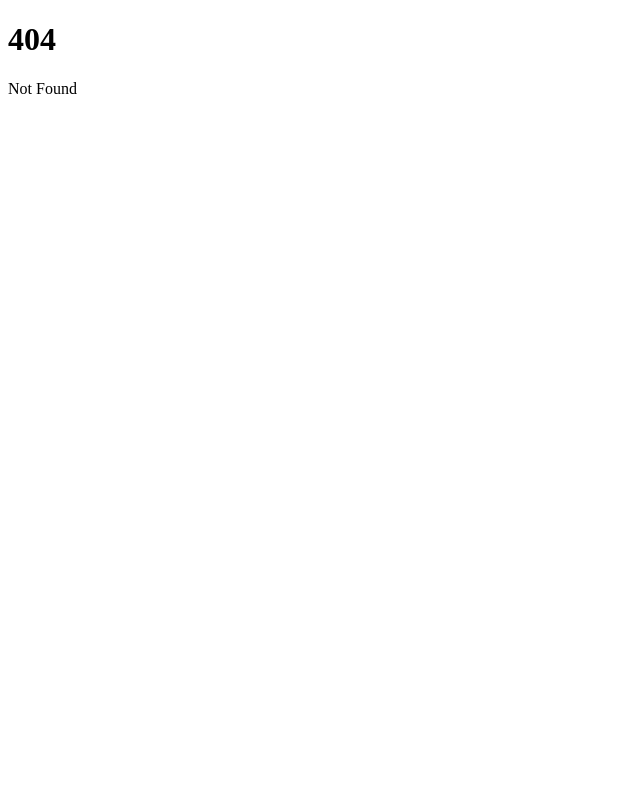
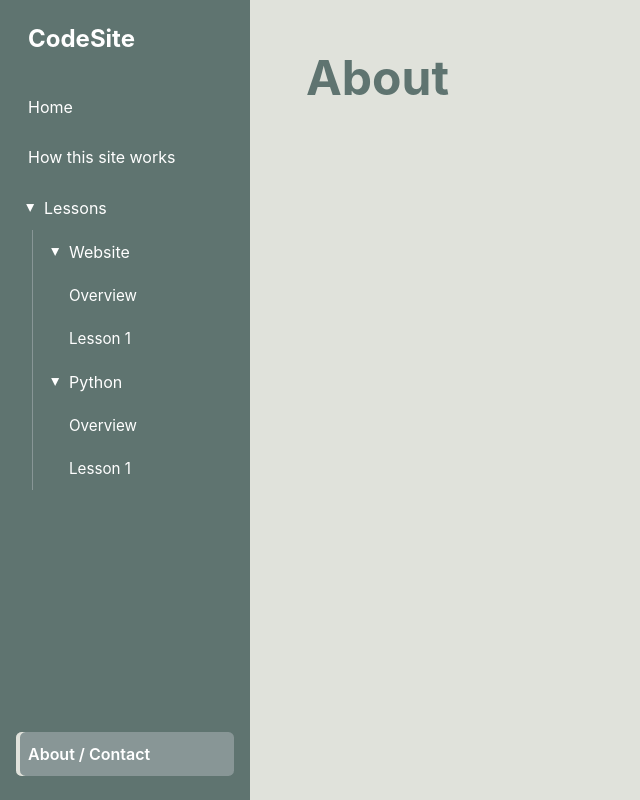
Before and after one commit to innovator-branchout/code-site-download, a SvelteKit app: page /about in a window 1280 px wide. Before the commit this address had no page. Shown: the whole page, without its empty margins (0-640 px from the left). Built offline with nearby package versions, Linux system fonts and the light colour scheme.

Commit message:
a bunch of pages

```diff
--- /dev/null
+++ b/src/lib/Sidebar.svelte
@@ -0,0 +1,175 @@
+<script lang="ts">
+	import { page } from '$app/state';
+
+	function isActive(path: string) {
+		return page.url.pathname === path;
+	}
+</script>
+
+<aside class="sidebar">
+	<div class="site-name">CodeSite</div>
+
+	<nav aria-label="Main navigation">
+		<a
+			href="/"
+			class:active={isActive('/')}
+			aria-current={isActive('/') ? 'page' : undefined}
+		>
+			Home
+		</a>
+
+		<a
+			href="/how-it-works"
+			class:active={isActive('/how-it-works')}
+			aria-current={isActive('/how-it-works') ? 'page' : undefined}
+		>
+			How this site works
+		</a>
+
+		<details open>
+			<summary>Lessons</summary>
+
+			<div class="submenu">
+				<details open>
+					<summary>Website</summary>
+
+					<a
+						href="/lessons/website"
+						class:active={isActive('/lessons/website')}
+					>
+						Overview
+					</a>
+
+					<a
+						href="/lessons/website/lesson-1"
+						class:active={isActive('/lessons/website/lesson-1')}
+					>
+						Lesson 1
+					</a>
+				</details>
+
+				<details open>
+					<summary>Python</summary>
+
+					<a
+						href="/lessons/python"
+						class:active={isActive('/lessons/python')}
+					>
+						Overview
+					</a>
+
+					<a
+						href="/lessons/python/lesson-1"
+						class:active={isActive('/lessons/python/lesson-1')}
+					>
+						Lesson 1
+					</a>
+				</details>
+			</div>
+		</details>
+
+		<a
+			class="bottom-link"
+			href="/about"
+			class:active={isActive('/about')}
+			aria-current={isActive('/about') ? 'page' : undefined}
+		>
+			About / Contact
+		</a>
+	</nav>
+</aside>
+
+<style>
+	.sidebar {
+		position: sticky;
+		top: 0;
+		display: flex;
+		flex-direction: column;
+		height: 100vh;
+		padding: 1.5rem 1rem;
+		overflow-y: auto;
+		color: white;
+		background: #5f7470;
+	}
+
+	.site-name {
+		margin-bottom: 2rem;
+		padding: 0 0.75rem;
+		font-size: 1.5rem;
+		font-weight: 700;
+	}
+
+	nav {
+		display: flex;
+		flex: 1;
+		flex-direction: column;
+		gap: 0.4rem;
+	}
+
+	a,
+	summary {
+		display: block;
+		padding: 0.75rem;
+		color: white;
+		text-decoration: none;
+		border-radius: 0.35rem;
+	}
+
+	a:hover,
+	summary:hover {
+		background: #6f8581;
+	}
+
+	a.active {
+		font-weight: 600;
+		background: #889696;
+		box-shadow: inset 4px 0 #e0e2db;
+	}
+
+	summary {
+		cursor: pointer;
+		list-style: none;
+	}
+
+	summary::-webkit-details-marker {
+		display: none;
+	}
+
+	summary::before {
+		display: inline-block;
+		margin-right: 0.5rem;
+		content: "▸";
+		transition: transform 0.15s;
+	}
+
+	details[open] > summary::before {
+		transform: rotate(90deg);
+	}
+
+	.submenu {
+		margin-left: 1rem;
+		padding-left: 0.5rem;
+		border-left: 1px solid #889696;
+	}
+
+	.submenu a {
+		margin-left: 1rem;
+		font-size: 0.95rem;
+	}
+
+	.bottom-link {
+		margin-top: auto;
+	}
+
+	@media (max-width: 700px) {
+		.sidebar {
+			position: static;
+			height: auto;
+			min-height: auto;
+		}
+
+		.bottom-link {
+			margin-top: 1rem;
+		}
+	}
+</style>
--- /dev/null
+++ b/src/routes/+layout.svelte
@@ -0,0 +1,57 @@
+<script>
+	import Sidebar from '$lib/Sidebar.svelte';
+
+	let { children } = $props();
+</script>
+
+<div class="site-layout">
+	<Sidebar />
+
+	<main>
+		{@render children()}
+	</main>
+</div>
+
+<style>
+	:global(*) {
+		box-sizing: border-box;
+	}
+
+	:global(html) {
+		font-family: Inter, Arial, sans-serif;
+	}
+
+	:global(body) {
+		margin: 0;
+		color: #263331;
+		background: #e0e2db;
+	}
+
+	.site-layout {
+		display: grid;
+		grid-template-columns: 250px 1fr;
+		min-height: 100vh;
+	}
+
+	main {
+		min-width: 0;
+		padding: 3rem 3.5rem;
+		background: #e0e2db;
+	}
+
+	main :global(h1) {
+		margin: 0;
+		color: #5f7470;
+		font-size: clamp(2rem, 5vw, 3rem);
+	}
+
+	@media (max-width: 700px) {
+		.site-layout {
+			grid-template-columns: 1fr;
+		}
+
+		main {
+			padding: 2rem 1.5rem;
+		}
+	}
+</style>
--- /dev/null
+++ b/src/routes/about/+page.svelte
@@ -0,0 +1,5 @@
+<svelte:head>
+	<title>About|CodeSite</title>
+</svelte:head>
+
+<h1>About</h1>
--- /dev/null
+++ b/src/routes/lessons/+page.svelte
@@ -0,0 +1,5 @@
+<svelte:head>
+	<title>Lessons|CodeSite</title>
+</svelte:head>
+
+<h1>Lessons</h1>
--- /dev/null
+++ b/src/routes/lessons/python/+page.svelte
@@ -0,0 +1,5 @@
+<svelte:head>
+	<title>Python|CodeSite</title>
+</svelte:head>
+
+<h1>Python</h1>
--- /dev/null
+++ b/src/routes/lessons/python/lesson_1/+page.svelte
@@ -0,0 +1,5 @@
+<svelte:head>
+	<title>Lesson 1|CodeSite</title>
+</svelte:head>
+
+<h1>Lesson 1</h1>
--- /dev/null
+++ b/src/routes/lessons/website/+page.svelte
@@ -0,0 +1,5 @@
+<svelte:head>
+	<title>Website Development|CodeSite</title>
+</svelte:head>
+
+<h1>Website Development</h1>
--- /dev/null
+++ b/src/routes/lessons/website/lesson_1/+page.svelte
@@ -0,0 +1,5 @@
+<svelte:head>
+	<title>Lesson 1|CodeSite</title>
+</svelte:head>
+
+<h1>Lesson 1</h1>
--- /dev/null
+++ b/src/routes/navigation/+page.svelte
@@ -0,0 +1,5 @@
+<svelte:head>
+	<title>How It Works|CodeSite</title>
+</svelte:head>
+
+<h1>How it works</h1>
```
Also changed, not shown: src/routes/+page.svelte (+5 -2 lines).
